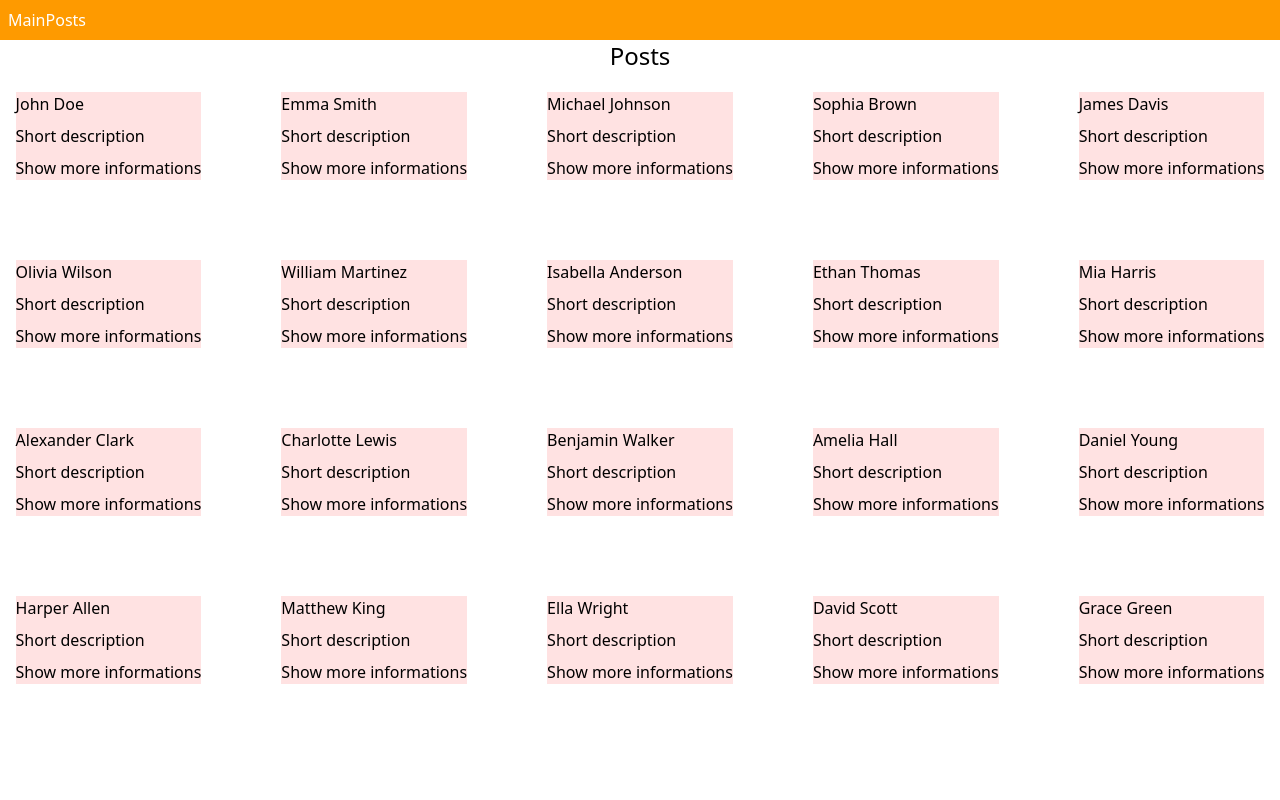
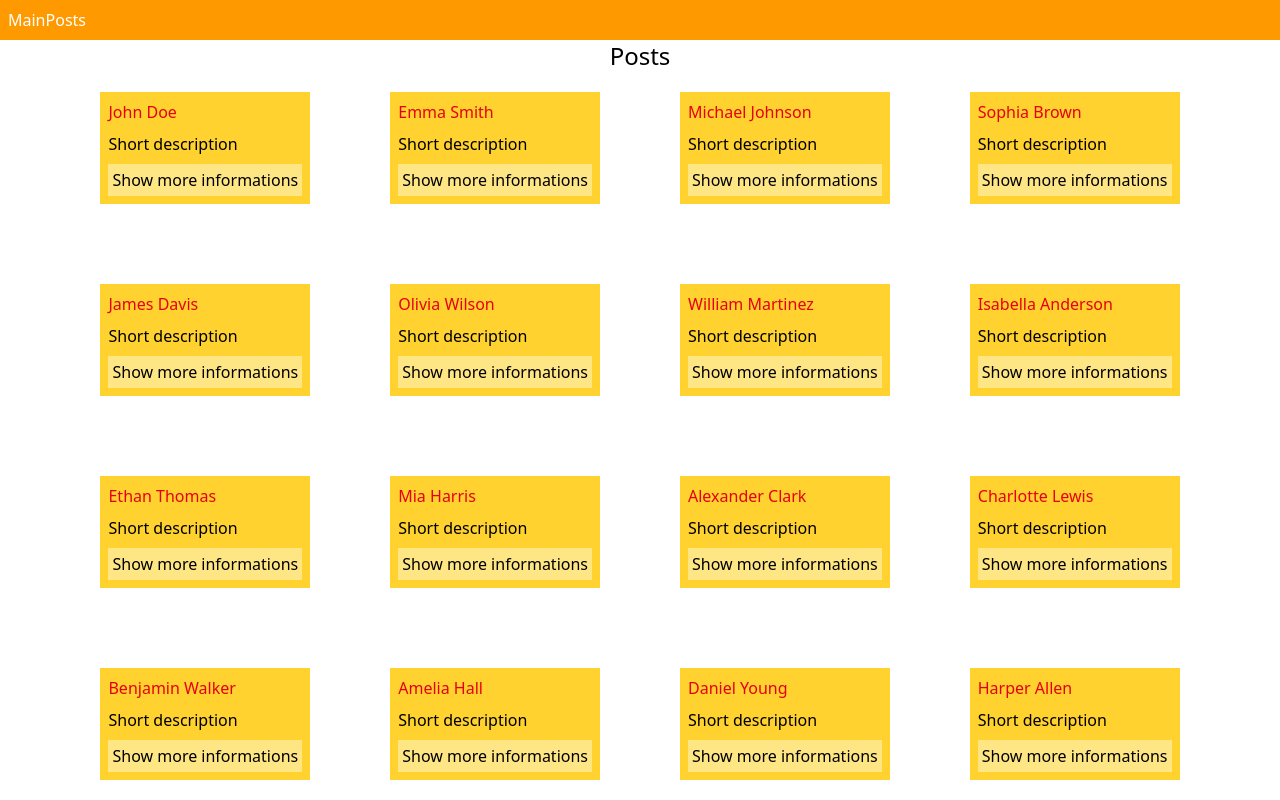
Before and after one commit to mSajewiczz/routing-app, a React (Vite) app: page /Posts in a window 1280 px wide. Shown: the top 800 px of the page. Built offline with nearby package versions, Linux system fonts and the light colour scheme.

Commit message:
Modified styles of app in tailwind

```diff
--- a/src/components/PostComponent/Post.tsx
+++ b/src/components/PostComponent/Post.tsx
@@ -26,23 +26,23 @@ export default function Post({
 
 	return (
 		<>
-			<div className="bg-red-100 flex gap-2 flex-col">
-				<h1>
+			<div className="bg-amber-300 flex gap-2 p-2 flex-col">
+				<h1 className="text-red-600">
 					{userContext.name} {userContext.last_name}
 				</h1>
 				<p>Short description</p>
-				<button className="text-start cursor-pointer" onClick={handleShowInfo}>
+				<button className="text-start cursor-pointer bg-amber-200 p-1" onClick={handleShowInfo}>
 					Show more informations
 				</button>
 			</div>
 
 			{showInfo ? (
-				<div className="absolute bg-white border w-full h-screen">
+				<div className="absolute bg-amber-100 w-6xl h-150 p-5 top-1/2 left-1/2 transform -translate-x-1/2 -translate-y-1/2">
 					<div className="flex justify-between gap-2">
 						<h3>
-							More informations about {userContext.name} {userContext.last_name}
+							More informations about <span className="text-red-600">{userContext.name} {userContext.last_name}</span>
 						</h3>
-                        <button className="bg-red-400 text-white border cursor-pointer" onClick={() => setShowInfo(false)}>Close</button>
+                        <button className="bg-amber-400 text-white cursor-pointer " onClick={() => setShowInfo(false)}>Close</button>
 					</div>
 
                     <h4>Age: {userContext.age}</h4>
--- a/src/routes/index.tsx
+++ b/src/routes/index.tsx
@@ -8,8 +8,8 @@ export const Route = createFileRoute("/")({
 
 function App() {
 	return (
-		<>
-			<h1>Welcome in the Data Base</h1>
-		</>
+		<div className="flex justify-center">
+			<h1 className="text-2xl p-2">Welcome in the Data Base</h1>
+		</div>
 	);
 }
```
